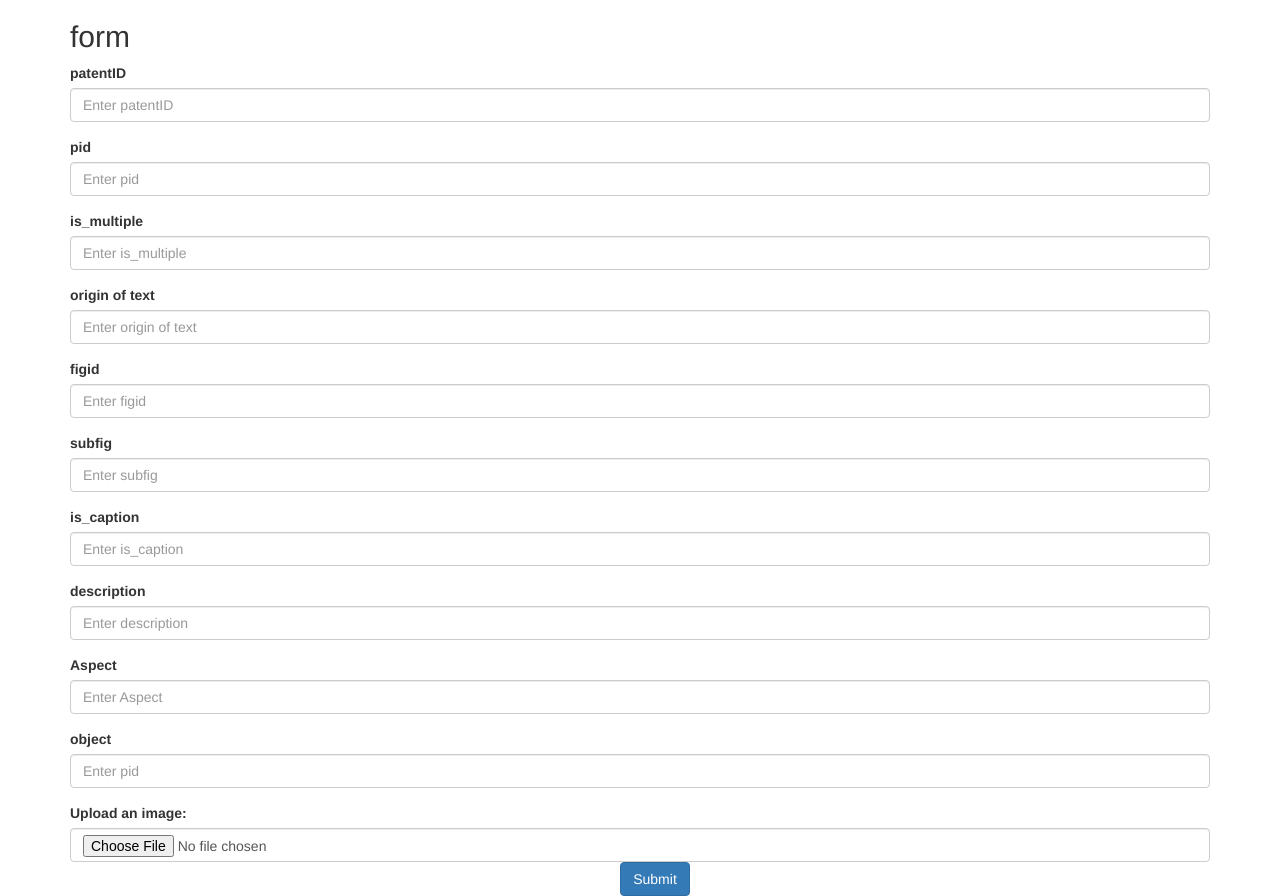
After one commit to srivani1698/Image-Search-Engine, a Django app: page /form/ in a window 1280 px wide. The commit adds this page. Run offline with Django 3.2, Linux system fonts and the light colour scheme; some libraries are stand-ins or nearby versions.

Commit message:
milestone 2

```diff
--- a/thanosback/accounts/models.py
+++ b/thanosback/accounts/models.py
@@ -1,4 +1,5 @@
 from django.db import models
+
 
 # Create your models here.
 class Customer(models.Model):
--- /dev/null
+++ b/thanosback/accounts/templates/accounts/activate_account.html
@@ -0,0 +1,5 @@
+{% autoescape off %}
+Hi {{ user.username }},
+Please click on the link to confirm your registration,
+http://{{ domain }}{% url 'activate' uidb64=uid token=token %}
+{% endautoescape %}
--- /dev/null
+++ b/thanosback/accounts/templates/accounts/form.html
@@ -0,0 +1,73 @@
+<!DOCTYPE html>
+<html lang="en">
+<head>
+  <title>Bootstrap Example</title>
+  <meta charset="utf-8">
+  <meta name="viewport" content="width=device-width, initial-scale=1">
+  <link rel="stylesheet" href="https://maxcdn.bootstrapcdn.com/bootstrap/3.4.1/css/bootstrap.min.css">
+  <script src="https://ajax.googleapis.com/ajax/libs/jquery/3.5.1/jquery.min.js"></script>
+  <script src="https://maxcdn.bootstrapcdn.com/bootstrap/3.4.1/js/bootstrap.min.js"></script>
+</head>
+<body>
+
+<div class="container">
+  <h2> form</h2>
+  <form method="post" enctype="multipart/form-data">
+    {% csrf_token %}
+    <div class="form-group">
+      <label for="patentID">patentID</label>
+      <input type="text" class="form-control" id="patentID" placeholder="Enter patentID" name="patentID" required>
+    </div>
+    <div class="form-group">
+      <label for="pid">pid</label>
+      <input type="text" class="form-control" id="pid" placeholder="Enter pid" name="pid">
+    </div>
+<div class="form-group">
+      <label for="is_multiple">is_multiple</label>
+      <input type="text" class="form-control" id="" placeholder="Enter is_multiple" name="is_multiple">
+    </div>
+
+    <div class="form-group">
+      <label for="origreftext">origin of text</label>
+      <input type="text" class="form-control" id="origreftext" placeholder="Enter origin of text" name="origreftext">
+    </div>
+
+    <div class="form-group">
+     <label for="figid">figid</label>
+      <input type="number" class="form-control" id="figid" placeholder="Enter figid" name="figid" required>
+    </div>
+    <div class="form-group">
+      <label for="subfig">subfig</label>
+      <input type="text" class="form-control" id="subfig" placeholder="Enter subfig" name="subfig">
+    </div>
+    <div class="form-group">
+      <label for="is_caption">is_caption</label>
+      <input type="text" class="form-control" id="is_caption" placeholder="Enter is_caption" name="is_caption">
+    </div>
+    <div class="form-group">
+      <label for="description">description</label>
+      <input type="text" class="form-control" id="description" placeholder="Enter description" name="description" required>
+    </div>
+
+     <div class="form-group">
+      <label for="aspect">Aspect</label>
+      <input type="text" class="form-control" id="aspect" placeholder="Enter Aspect" name="aspect" required>
+    </div>
+    <div class="form-group">
+      <label for="object">object</label>
+      <input type="text" class="form-control" id="object" placeholder="Enter pid" name="object">
+    </div>
+
+
+
+  <label for="upload"><b>Upload an image:</b></label>
+    <input type="file" class="form-control" id="upload" name="upload" placeholder="upload" required>
+
+    <div class="container bg-light">
+        <div class="col-md-12 text-center">
+            <button type="submit" class="btn btn-primary">Submit</button>
+  </form>
+</div>
+
+</body>
+</html>
--- a/thanosback/accounts/templates/accounts/register.html
+++ b/thanosback/accounts/templates/accounts/register.html
@@ -93,6 +93,7 @@
 						<div class="input-group mb-2">
 							<div class="input-group-append">
 								<span class="input-group-text"><i class="fas fa-key"></i></span>
+
 							</div>
 							{{form.password1}}
 						</div>
--- a/thanosback/accounts/urls.py
+++ b/thanosback/accounts/urls.py
@@ -1,6 +1,7 @@
 from django.urls import path
 
 from django.contrib.auth import views as auth_views
+from django.conf.urls import url
 
 from . import views
 
@@ -11,10 +12,16 @@ urlpatterns = [
 	path('login/', views.loginPage, name="login"),
 	path('logout/', views.logoutUser, name="logout"),
     path('profile/', views.viewProfile, name="profile"),
-    path('', views.home, name="home"),
+    path('advanced/', views.elastictest, name="advanced"),
+    path('form/', views.form, name="advanced"),
+    path('', views.maintest, name="home"),
+
     path('reset_password/',
      auth_views.PasswordResetView.as_view(template_name="accounts/password_reset.html"),
      name="reset_password"),
+
+    url(r'^activate/(?P<uidb64>[0-9A-Za-z_\-]+)/(?P<token>[0-9A-Za-z]{1,13}-[0-9A-Za-z]{1,20})/$',
+        views.activate_account, name='activate'),
 
     path('reset_password_sent/',
         auth_views.PasswordResetDoneView.as_view(template_name="accounts/password_reset_sent.html"),
--- a/thanosback/accounts/views.py
+++ b/thanosback/accounts/views.py
@@ -1,4 +1,4 @@
-from django.shortcuts import render, redirect
+"""from django.shortcuts import render, redirect
 from django.http import HttpResponse
 from django.forms import inlineformset_factory
 from django.contrib.auth.forms import UserCreationForm
@@ -10,57 +10,178 @@ from django.contrib import messages
 
 from django.contrib.auth.decorators import login_required
 from django.contrib.auth.models import Group
+from django.contrib.sites.shortcuts import get_current_site
+from django.shortcuts import render, redirect
+from django.utils.http import urlsafe_base64_encode, urlsafe_base64_decode
+from django.template.loader import render_to_string
+from django.utils.encoding import force_bytes, force_text
+from django.core.mail import EmailMessage
+from django.core.mail import send_mail
+from django.core.mail import EmailMultiAlternatives
+from .token_generator import account_activation_token
+
+"""
+from django.shortcuts import render, redirect
+from django.contrib import messages
+from django.contrib.auth import authenticate, login
+from django.contrib.auth.decorators import login_required
+from django.contrib.auth.forms import AuthenticationForm
+from django.contrib.auth import authenticate, login, logout
+
+from django.core.mail import send_mail
+from django.core.mail import EmailMultiAlternatives
+from django.template.loader import get_template
+from django.template import Context
+from django.contrib.auth.decorators import login_required
+from django.http import HttpResponse
+from django.shortcuts import render, redirect
+from django.contrib.auth import login, authenticate
+from django.contrib.sites.shortcuts import get_current_site
+from django.utils.encoding import force_bytes, force_text
+from django.utils.http import urlsafe_base64_encode, urlsafe_base64_decode
+from django.template.loader import render_to_string
+from .token_generator import account_activation_token
+from django.contrib.auth.models import User
+from django.core.mail import EmailMessage
+from django.contrib.auth.models import User
+from django.core.files.storage import FileSystemStorage
 
 # Create your views here.
 from .models import *
 from .forms import CreateUserForm
 
 
-def registerPage(request):
-
-	form = CreateUserForm()
-	if request.method == 'POST':
-		form = CreateUserForm(request.POST)
-		if form.is_valid():
-			user = form.save()
-			username = form.cleaned_data.get('username')
+#elastic search
+from .etesting import eSearch
+from .etesting import search
+from .etesting import Data
 
 
-			messages.success(request, 'Account was created for ' + username)
-
-			return redirect('login')
 
 
-	context = {'form':form}
-	return render(request, 'accounts/register.html', context)
+
+def registerPage(request):
+    form = CreateUserForm()
+    if request.method == 'POST':
+        form = CreateUserForm(request.POST)
+        if form.is_valid():
+            user = form.save(commit=False)
+            user.is_active = False
+            user = form.save()
+            # username = form.cleaned_data.get('username')
+
+            current_site = get_current_site(request)
+            email_subject = 'Activate Your Account'
+            message = render_to_string('accounts/activate_account.html', {
+                'user': user,
+                'domain': current_site.domain,
+                'uid': urlsafe_base64_encode(force_bytes(user.pk)).decode(),
+                'token': account_activation_token.make_token(user),
+            })
+            to_email = form.cleaned_data.get('email')
+            email = EmailMessage(email_subject, message, to=[to_email])
+            email.send()
+            return HttpResponse('We have sent you an email, please confirm your email address to complete registration')
+
+
+    else:
+        form=CreateUserForm()
+    context = {'form':form}
+    return render(request, 'accounts/register.html', context)
 
 
 def loginPage(request):
 
-	if request.method == 'POST':
-		username = request.POST.get('username')
-		password =request.POST.get('password')
+    if request.method == 'POST':
+        username = request.POST.get('username')
+        password =request.POST.get('password')
 
-		user = authenticate(request, username=username, password=password)
+        user = authenticate(request, username=username, password=password)
 
-		if user is not None:
-			login(request, user)
-			return redirect('home')
-		else:
-			messages.info(request, 'Username OR password is incorrect')
+        if user is not None:
+            login(request, user)
+            return redirect('home')
+        else:
+            messages.info(request, 'Username OR password is incorrect')
 
-	context = {}
-	return render(request, 'accounts/login.html', context)
+    context = {}
+    return render(request, 'accounts/login.html', context)
 
 def logoutUser(request):
-	logout(request)
-	return redirect('login')
+    logout(request)
+    return redirect('login')
 
 @login_required(login_url='login')
 def home(request):
-	return render(request, 'accounts/dashboard.html')
+    return render(request, 'accounts/dashboard.html')
 
 
 @login_required(login_url='login')
 def viewProfile(request):
-	return render(request, 'viewProfile.html')
+    return render(request, 'viewProfile.html')
+
+@login_required(login_url='login')
+def advanced(request):
+    return render(request, 'accounts/advanced.html')
+
+def activate_account(request, uidb64, token):
+    try:
+        uid = force_bytes(urlsafe_base64_decode(uidb64))
+        user = User.objects.get(pk=uid)
+    except(TypeError, ValueError, OverflowError, User.DoesNotExist):
+        user = None
+    if user is not None and account_activation_token.check_token(user, token):
+        user.is_active = True
+        user.save()
+        login(request, user)
+        return HttpResponse('Your account has been activate successfully')
+    else:
+        return HttpResponse('Activation link is invalid!')
+
+def elastictest(request):
+    results=[]
+    epatentID=""
+    epid=""
+    print('--> ',request.POST)
+    if request.POST.get('pid') and request.POST.get('patentID'):
+        epatentID=request.POST.get('patentID')
+        epid=request.POST.get('pid')
+    elif request.POST.get('patentID'):
+        epatentID=name=request.POST.get('patentID')
+    elif request.POST.get('pid'):
+        epid=request.POST.get('pid')
+    results=eSearch(patentID=epatentID,pid=epid)
+    print(results)
+    context={
+    'results':results,
+    }
+    return render(request,'accounts/advanced.html',context)
+
+
+
+def maintest(request):
+    res=[]
+    epid=""
+    if request.method == "POST":
+        print(request.POST)
+        if request.POST.get('pid'):
+            epid=request.POST.get('pid')
+    res=search(q=epid)
+    context={
+    'res':res,
+    }
+    return render(request,'accounts/dashboard.html', context=context)
+
+def form(request):
+    if request.method == "POST":
+        print(request.POST)
+        upload = request.FILES['upload']
+        fs = FileSystemStorage()
+        name = request.POST['patentID'] + '-D0' + str(request.POST['pid'])[2:]+'.png'
+        print(name)
+        fs.save(name, upload)
+        if Data(request.POST):
+            return HttpResponse('successfully updated')
+        else:
+            return HttpResponse('Failed!')
+    return render(request, 'accounts/form.html')
```
Also changed, not shown: thanosback/accounts/etesting.py (added, +45 -0 lines), thanosback/accounts/templates/accounts/advanced.html (added, +118 -0 lines), thanosback/accounts/templates/accounts/dashboard.html (+21 -13 lines), thanosback/accounts/templates/accounts/navbar.html (+7 -5 lines), thanosback/accounts/templates/viewProfile.html (renamed from thanosback/accounts/templates/password_change.html, +5 -3 lines), thanosback/accounts/token_generator.py (added, +8 -0 lines), thanosback/accounts/migrations/0002_auto_20201028_1345.py (added).
